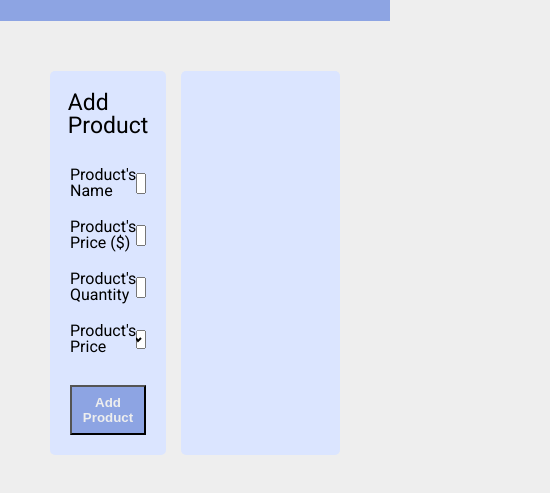
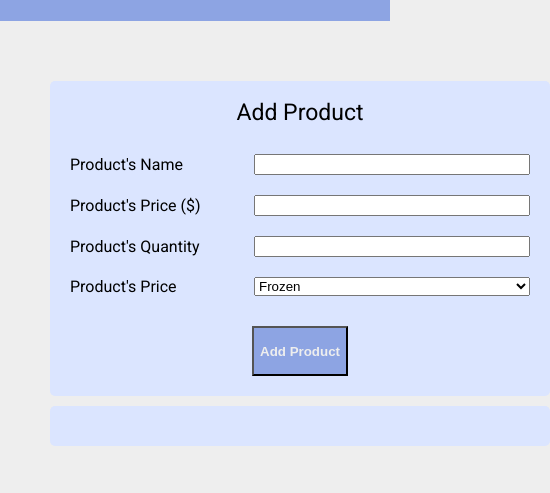
Before and after one commit to WesamAlmasri/Supermarket-MS, a plain HTML site: page index.html in a window 390 px wide. Shown: the part 79-572 px from the top of the page, 550 px wide, since content can reach past the window. Drawn offline with Linux system fonts and the light colour scheme.

Commit message:
make it better on small screen sizee

```diff
--- a/css/styles.css
+++ b/css/styles.css
@@ -26,9 +26,6 @@ main {
     padding: 50px;
 }
 
-section {
-
-}
 
 #formSection {
     width: 40%;
@@ -99,3 +96,17 @@ table, td, th {
     color: red;
     font-weight: 400;
   }
+
+
+  @media screen and (max-width: 1000px) {
+    main {
+        flex-direction: column;
+        justify-content: center;
+    }
+
+    #formSection, #resultSection {
+        width: 100%;
+        min-width: 500px;
+        margin-top: 10px;
+    }
+  }
```
